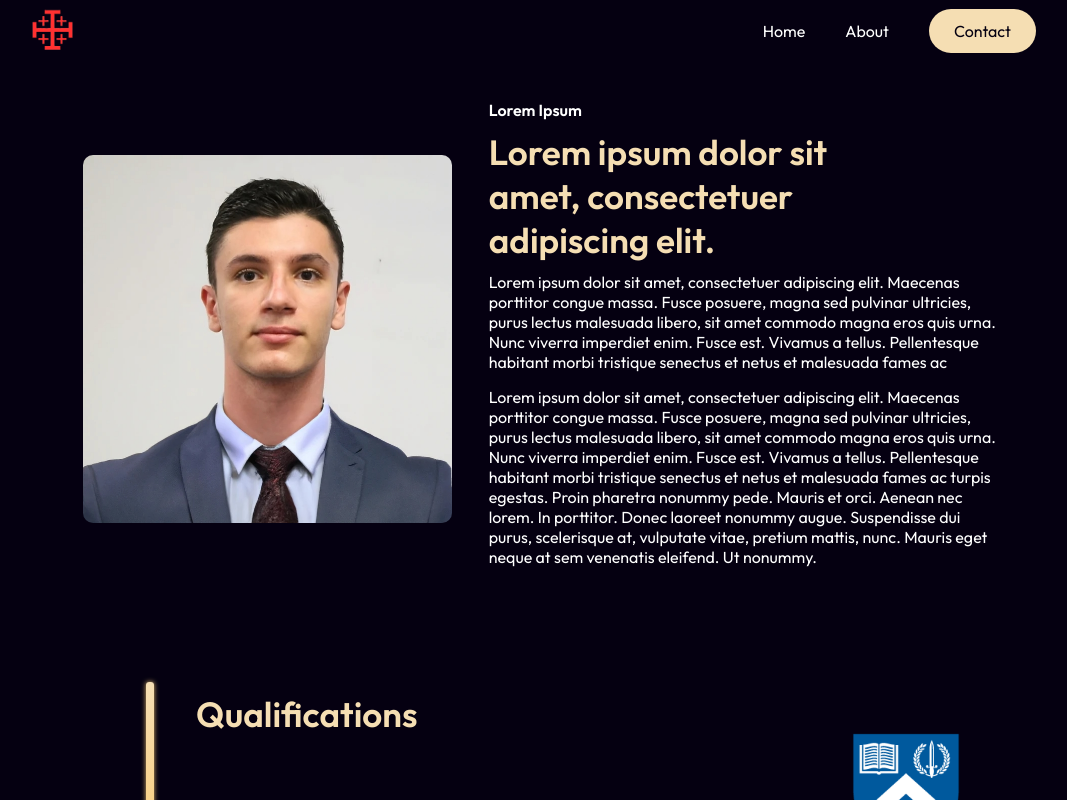
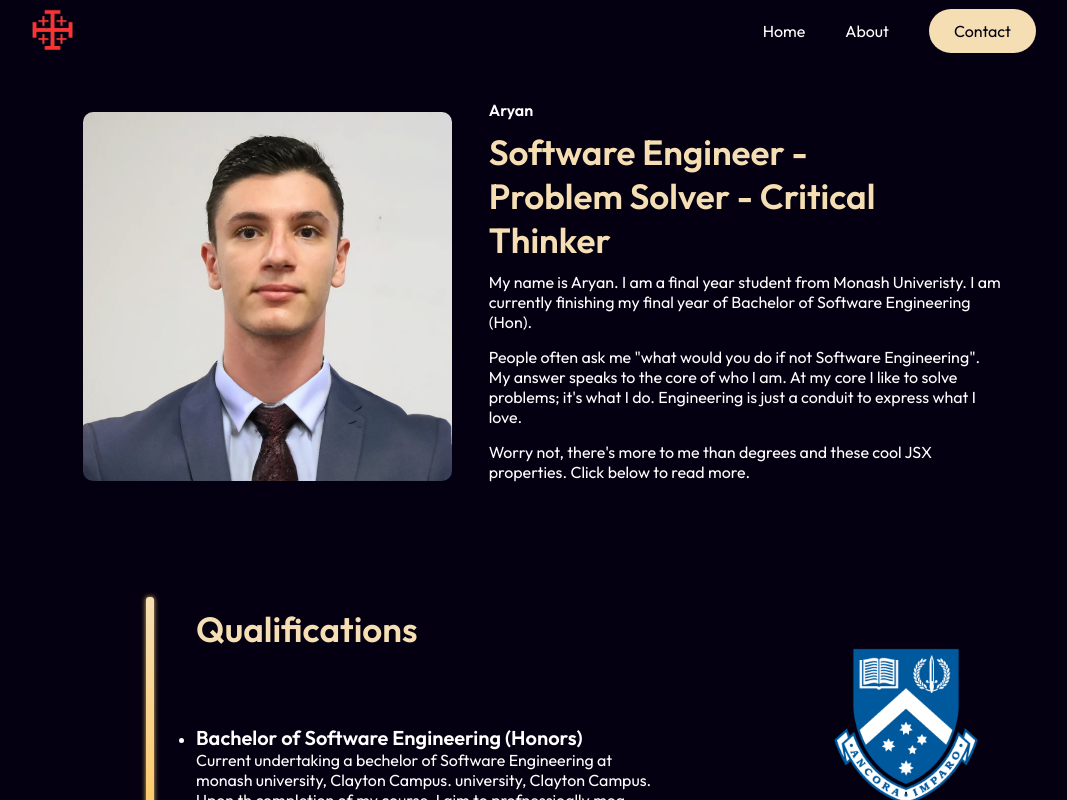
Before and after one commit to cyr0006/Portfolio, a React (Vite) app: page / in a window 1280 px wide. Both pictures are taken after a click on the button "Contact". Shown: the top 800 px of the page, without its empty margins (96-1163 px from the left). Built offline with nearby package versions, Linux system fonts and the light colour scheme.

Commit message:
removed Lorem Ipsum; brain stormed potential elements for abotu page

```diff
--- a/src/components/About/About.tsx
+++ b/src/components/About/About.tsx
@@ -9,25 +9,22 @@ const About = () => {
       </div>
 
       <div className="about-right">
-        <h3>Lorem Ipsum</h3>
-        <h2>Lorem ipsum dolor sit amet, consectetuer adipiscing elit.</h2>
+        <h3>Aryan</h3>
+        <h2>Software Engineer - Problem Solver - Critical Thinker</h2>
         <p>
-          Lorem ipsum dolor sit amet, consectetuer adipiscing elit. Maecenas
-          porttitor congue massa. Fusce posuere, magna sed pulvinar ultricies,
-          purus lectus malesuada libero, sit amet commodo magna eros quis urna.
-          Nunc viverra imperdiet enim. Fusce est. Vivamus a tellus. Pellentesque
-          habitant morbi tristique senectus et netus et malesuada fames ac
+          My name is Aryan. I am a final year student from Monash Univeristy. I
+          am currently finishing my final year of Bachelor of Software
+          Engineering (Hon).
         </p>
         <p>
-          Lorem ipsum dolor sit amet, consectetuer adipiscing elit. Maecenas
-          porttitor congue massa. Fusce posuere, magna sed pulvinar ultricies,
-          purus lectus malesuada libero, sit amet commodo magna eros quis urna.
-          Nunc viverra imperdiet enim. Fusce est. Vivamus a tellus. Pellentesque
-          habitant morbi tristique senectus et netus et malesuada fames ac
-          turpis egestas. Proin pharetra nonummy pede. Mauris et orci. Aenean
-          nec lorem. In porttitor. Donec laoreet nonummy augue. Suspendisse dui
-          purus, scelerisque at, vulputate vitae, pretium mattis, nunc. Mauris
-          eget neque at sem venenatis eleifend. Ut nonummy.
+          People often ask me "what would you do if not Software Engineering".
+          My answer speaks to the core of who I am. At my core I like to solve
+          problems; it's what I do. Engineering is just a conduit to express
+          what I love.
+        </p>
+        <p>
+          Worry not, there's more to me than degrees and these cool JSX
+          properties. Click below to read more.
         </p>
       </div>
     </div>
--- a/src/components/Contact/Contact.tsx
+++ b/src/components/Contact/Contact.tsx
@@ -51,10 +51,9 @@ export const Contact = () => {
             />
           </svg>
         </h3>
+        <p>Have any questions, requests or enquiries?</p>
         <p>
-          Lorem ipsum dolor sit amet, consectetuer adipiscing elit. Maecenas
-          porttitor congue massa. Fusce posuere, magna sed pulvinar ultricies,
-          purus lectus malesuada libero, sit amet
+          Please don't hesitate to contact me via the form or details below.
         </p>
         <ul>
           <li>
--- a/src/components/Frameworks/Frameworks.css
+++ b/src/components/Frameworks/Frameworks.css
@@ -47,7 +47,11 @@
     border-radius: 10px;
     color: wheat;
     line-height: 1.3;
-    height: 100%;
+    height: fit-content;
+    max-height: 200px;
+    min-height: 200px;
+    overflow-y: hidden;
+
 }
 
 .skill-info{
--- a/src/components/Frameworks/Frameworks.tsx
+++ b/src/components/Frameworks/Frameworks.tsx
@@ -66,12 +66,8 @@ const Frameworks = () => {
                 </div>
               </div>
               <p>
-                Lorem ipsum dolor sit amet, consectetuer adipiscing elit.
-                Maecenas porttitor congue massa. Fusce posuere, magna sed
-                pulvinar ultricies, purus lectus malesuada libero, sit amet
-                commodo magna eros quis urna. Nunc viverra imperdiet enim. Fusce
-                est. Vivamus a tellus. Pellentesque habitant morbi tristique
-                senectus et netus et malesuada fames ac
+                Create up-to-date, responsive and aesthetic websites with react.
+                No more webpages from 2005. Welcome to 2025.
               </p>
             </div>
           </li>
@@ -85,12 +81,9 @@ const Frameworks = () => {
                 </div>
               </div>
               <p>
-                Lorem ipsum dolor sit amet, consectetuer adipiscing elit.
-                Maecenas porttitor congue massa. Fusce posuere, magna sed
-                pulvinar ultricies, purus lectus malesuada libero, sit amet
-                commodo magna eros quis urna. Nunc viverra imperdiet enim. Fusce
-                est. Vivamus a tellus. Pellentesque habitant morbi tristique
-                senectus et netus et malesuada fames ac
+                MongoDB is a flexible NoSQL database that stores data in
+                documents, supports scalability, schema-less design, and
+                powerful queries.
               </p>
             </div>
           </li>
@@ -105,12 +98,8 @@ const Frameworks = () => {
               </div>
 
               <p>
-                Lorem ipsum dolor sit amet, consectetuer adipiscing elit.
-                Maecenas porttitor congue massa. Fusce posuere, magna sed
-                pulvinar ultricies, purus lectus malesuada libero, sit amet
-                commodo magna eros quis urna. Nunc viverra imperdiet enim. Fusce
-                est. Vivamus a tellus. Pellentesque habitant morbi tristique
-                senectus et netus et malesuada fames ac
+                Whether it's web servers, APIs, or databases. Node.js not only
+                delivers, but does so under pressure. A little like Postman Pat.
               </p>
             </div>
           </li>
@@ -125,12 +114,10 @@ const Frameworks = () => {
               </div>
 
               <p>
-                Lorem ipsum dolor sit amet, consectetuer adipiscing elit.
-                Maecenas porttitor congue massa. Fusce posuere, magna sed
-                pulvinar ultricies, purus lectus malesuada libero, sit amet
-                commodo magna eros quis urna. Nunc viverra imperdiet enim. Fusce
-                est. Vivamus a tellus. Pellentesque habitant morbi tristique
-                senectus et netus et malesuada fames ac
+                Virtual box - saves developers from the terrible ordeal of
+                needing a Mac OS device for testing. VM-ware is a critical tool
+                I use to test functionality across a diverse array of
+                environments.
               </p>
             </div>
           </li>
--- a/src/components/Hero/Hero.tsx
+++ b/src/components/Hero/Hero.tsx
@@ -5,13 +5,12 @@ const Hero = () => {
   return (
     <div className="hero container">
       <div className="hero-text">
-        <h1>Loren Ipsum</h1>
+        <h1>Welcome</h1>
         <p>
-          lLoren ipsun dolor sit anet, consectetur adipisci elit, sed eiusnod
-          tenpor incidunt ut labore et dolore nagna aliqua. Ut enin ad ninin
-          venian, quis nostrun exercitationen ullan corporis suscipit
-          laboriosan, nisi ut aliquid ex ea connodi consequatur.
+          Your time is your currency, and wasting your's looking for that one
+          particular bit of information is deeply inflationary.
         </p>
+        <p>Click the button below to ask my AI Instead.</p>
         <button className="btn">
           Explore More <img src={r_arrow} alt="" />
         </button>
--- a/src/components/Stream/Stream.tsx
+++ b/src/components/Stream/Stream.tsx
@@ -22,12 +22,9 @@ const Stream = () => {
 
                 <p>
                   Current undertaking a bechelor of Software Engineering at
-                  monash university, Clayton Campus. university, Clayton
-                  Campus.Lorem ipsum dolor sit amet, consectetuer adipiscing
-                  elit. Maecenas porttitor congue massa. Fusce posuere, magna
-                  sed pulvinar ultricies, purus lectus malesuada libero, sit
-                  amet commodo magna eros quis urna. Nunc viverra imperdiet
-                  enim. Fusce est.
+                  monash university, Clayton Campus. university, Clayton Campus.
+                  Upon th completion of my course, I aim to profnessioally mog
+                  even the most renouned engineers in the industry.
                 </p>
               </motion.div>
             </li>
--- a/src/pages/Home.tsx
+++ b/src/pages/Home.tsx
@@ -13,10 +13,10 @@ const App = () => {
       <Navbar />
       <Hero />
       <div className="container">
-        <Title subtitle="Languages" title="Title" />
+        <Title subtitle="Languages" title="My Arsenal" />
         <Programs />
         <About />
-        <Title subtitle="My Photos" title="Gallery" />
+        <Title subtitle="From Databases to VM-ware" title="Tools that I use" />
         <Frameworks />
         <Title subtitle="Contact Me" title="Get in touch" />
         <Contact />
```
